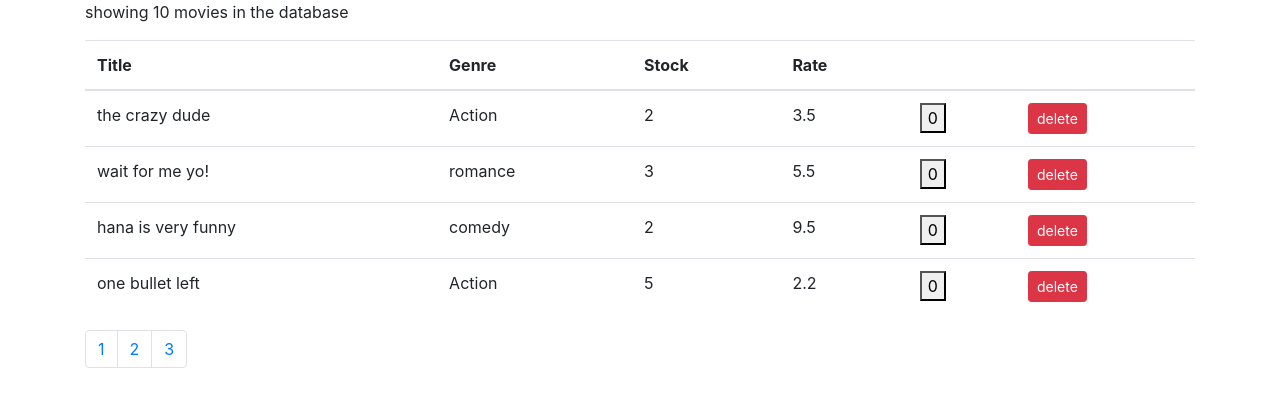
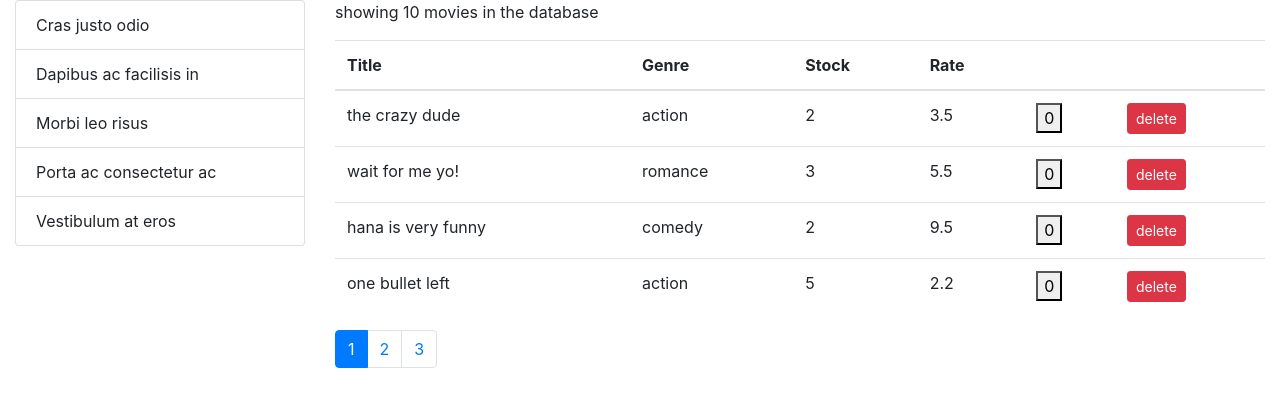
Before and after one commit to maathi/vidly, a React (Create React App) app: page / in a window 1280 px wide. Shown: the top 406 px of the page. Built offline with nearby package versions, Linux system fonts and the light colour scheme; the HTML template or start-up script is replaced by a standard one.

Commit message:
i'm back

```diff
--- a/package.json
+++ b/package.json
@@ -8,6 +8,7 @@
     "@testing-library/user-event": "^7.2.1",
     "bootstrap": "^4.5.0",
     "font-awesome": "^4.7.0",
+    "prop-types": "^15.7.2",
     "react": "^16.13.1",
     "react-dom": "^16.13.1",
     "react-router-dom": "^5.2.0",
--- a/src/App.js
+++ b/src/App.js
@@ -1,13 +1,13 @@
-import React from 'react';
-import logo from './logo.svg';
-import './App.css';
-import Movie from './components/movie'
+import React from "react";
+import logo from "./logo.svg";
+import "./App.css";
+import Movie from "./components/movie";
 
 function App() {
   return (
-   <div className="container">
-     <Movie></Movie>
-   </div>
+    <div className="container-fluid">
+      <Movie></Movie>
+    </div>
   );
 }
 
--- a/src/components/movie.jsx
+++ b/src/components/movie.jsx
@@ -1,18 +1,23 @@
 import React, { Component } from "react";
 import { getMovies } from "../moviesService";
+import { getGenres } from "../genreService";
+
 import Pager from "./pager";
 
 class Movie extends Component {
   state = {
     movies: getMovies(),
+    numberOfMovies: null,
     page: 1,
     moviesInPage: null,
-    moviesNumberInPage: 4,
+    pageSize: 4,
   };
 
   constructor() {
     super();
+    console.log(getGenres());
     this.state.moviesInPage = this.moviesByPage(1);
+    this.state.numberOfMovies = this.state.movies.length;
   }
 
   handleDelete(movie) {
@@ -21,6 +26,7 @@ class Movie extends Component {
     this.setState(
       {
         movies: movies,
+        numberOfMovies: this.state.numberOfMovies - 1,
       },
       () => {
         this.toPage(this.state.page);
@@ -44,16 +50,16 @@ class Movie extends Component {
   }
 
   moviesByPage(n) {
-    let start = (n - 1) * this.state.moviesNumberInPage;
-    return this.state.movies.slice(
-      start,
-      start + this.state.moviesNumberInPage
-    );
+    let start = (n - 1) * this.state.pageSize;
+    return this.state.movies.slice(start, start + this.state.pageSize);
   }
 
   toPage(n) {
     let m = this.moviesByPage(n);
-    this.setState({ moviesInPage: m, page: n });
+    this.setState({
+      moviesInPage: m,
+      page: n,
+    });
   }
 
   showMovies() {
@@ -61,7 +67,17 @@ class Movie extends Component {
     return count === 0 ? (
       <p>no movies to show</p>
     ) : (
-      <div>
+      <div className="row">
+        <div className="col-3">
+          <ul class="list-group">
+            <li class="list-group-item">Cras justo odio</li>
+            <li class="list-group-item">Dapibus ac facilisis in</li>
+            <li class="list-group-item">Morbi leo risus</li>
+            <li class="list-group-item">Porta ac consectetur ac</li>
+            <li class="list-group-item">Vestibulum at eros</li>
+          </ul>
+        </div>
+        <div className="col-9">
           <p>showing {count} movies in the database</p>
           <table className="table">
             <thead>
@@ -107,10 +123,14 @@ class Movie extends Component {
             </tbody>
           </table>
           <Pager
+            numberOfMovies={this.state.numberOfMovies}
+            pageSize={this.state.pageSize}
+            page={this.state.page}
             onPageClick={(n) => {
               this.toPage(n);
             }}
           ></Pager>
+        </div>
       </div>
     );
   }
--- a/src/components/pager.jsx
+++ b/src/components/pager.jsx
@@ -1,44 +1,40 @@
-import React, { Component } from "react";
-class Pager extends Component {
-  state = {};
-  render() {
+import React from "react";
+import propTypes from "prop-types";
+
+const Pager = (props) => {
+  const { numberOfMovies, pageSize, page, onPageClick } = props;
+  const pageCount = Math.ceil(numberOfMovies / pageSize);
+  if (pageCount === 0) return null;
+  console.log(pageCount);
   return (
     <nav aria-label="Page navigation example">
       <ul className="pagination">
-          <li className="page-item">
+        {[...Array(pageCount).keys()].map((i) => {
+          return (
+            <li
+              key={i}
+              className={page == i + 1 ? "page-item active" : "page-item"}
+            >
               <a
                 className="page-link"
                 onClick={() => {
-                this.props.onPageClick(1);
+                  onPageClick(i + 1);
                 }}
               >
-              1
+                {i + 1}
               </a>
             </li>
-          <li className="page-item">
-            <a
-              className="page-link"
-              onClick={() => {
-                this.props.onPageClick(2);
-              }}
-            >
-              2
-            </a>
-          </li>
-          <li className="page-item">
-            <a
-              className="page-link"
-              onClick={() => {
-                this.props.onPageClick(3);
-              }}
-            >
-              3
-            </a>
-          </li>
+          );
+        })}
       </ul>
     </nav>
   );
-  }
-}
+};
 
+Pager.propTypes = {
+  numberOfMovies: propTypes.number.isRequired,
+  pageSize: propTypes.number.isRequired,
+  page: propTypes.number.isRequired,
+  onPageClick: propTypes.func.isRequired,
+};
 export default Pager;
--- /dev/null
+++ b/src/genreService.js
@@ -0,0 +1,7 @@
+let genres = ["action", "comedy", "romance", "adventure"];
+
+function getGenres() {
+  return genres;
+}
+
+export { getGenres };
--- a/src/moviesService.js
+++ b/src/moviesService.js
@@ -2,7 +2,7 @@ let movies = [
   {
     id: 1,
     title: "the crazy dude",
-    genre: { id: "aaa", name: "Action" },
+    genre: { id: "aaa", name: "action" },
     stock: 2,
     rate: 3.5,
   },
@@ -23,14 +23,14 @@ let movies = [
   {
     id: 4,
     title: "one bullet left",
-    genre: { id: "aaa", name: "Action" },
+    genre: { id: "aaa", name: "action" },
     stock: 5,
     rate: 2.2,
   },
   {
     id: 5,
     title: "zero mercy",
-    genre: { id: "aaa", name: "Action" },
+    genre: { id: "aaa", name: "action" },
     stock: 5,
     rate: 6.3,
   },
```
Lines whose indentation alone changed are shown as unchanged.
